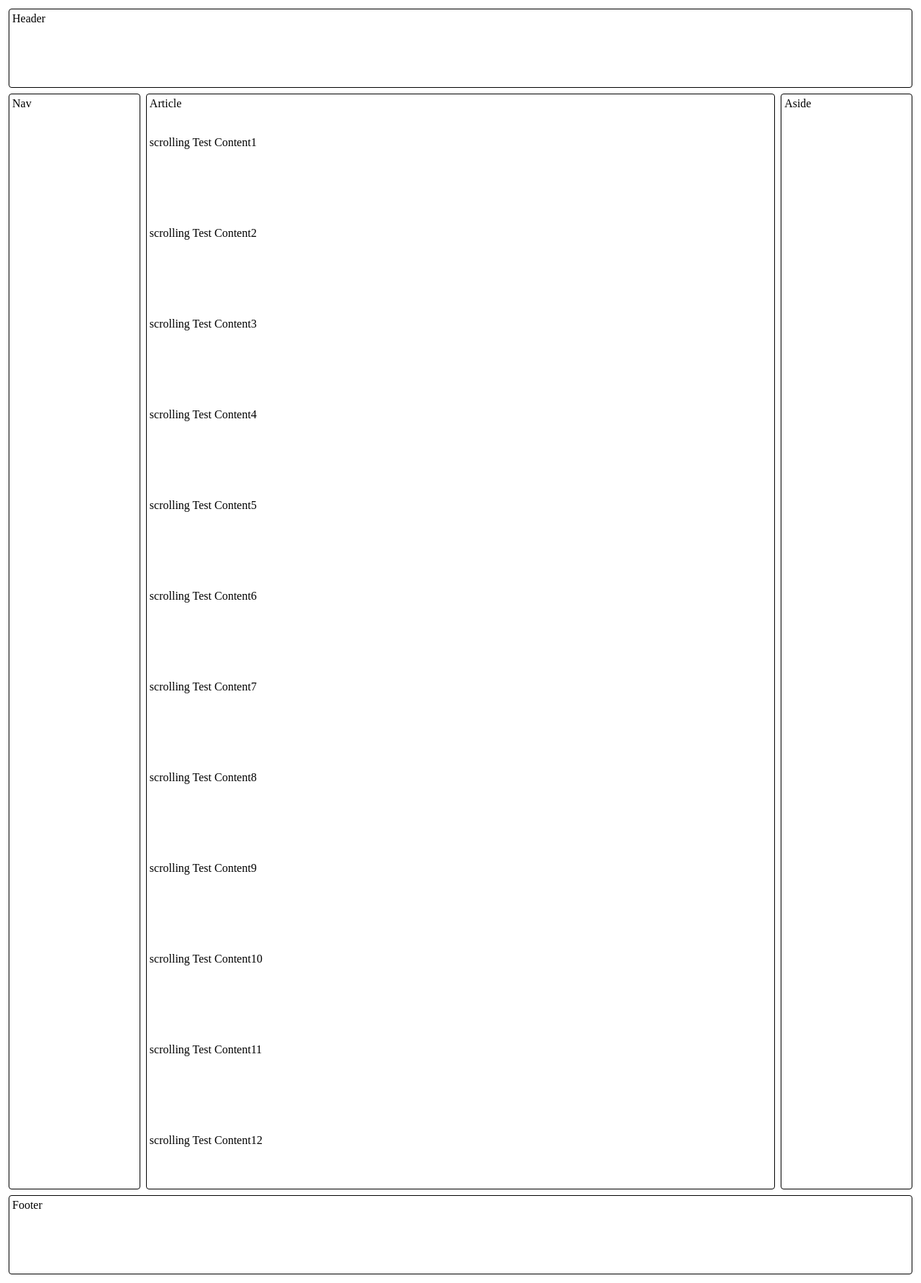
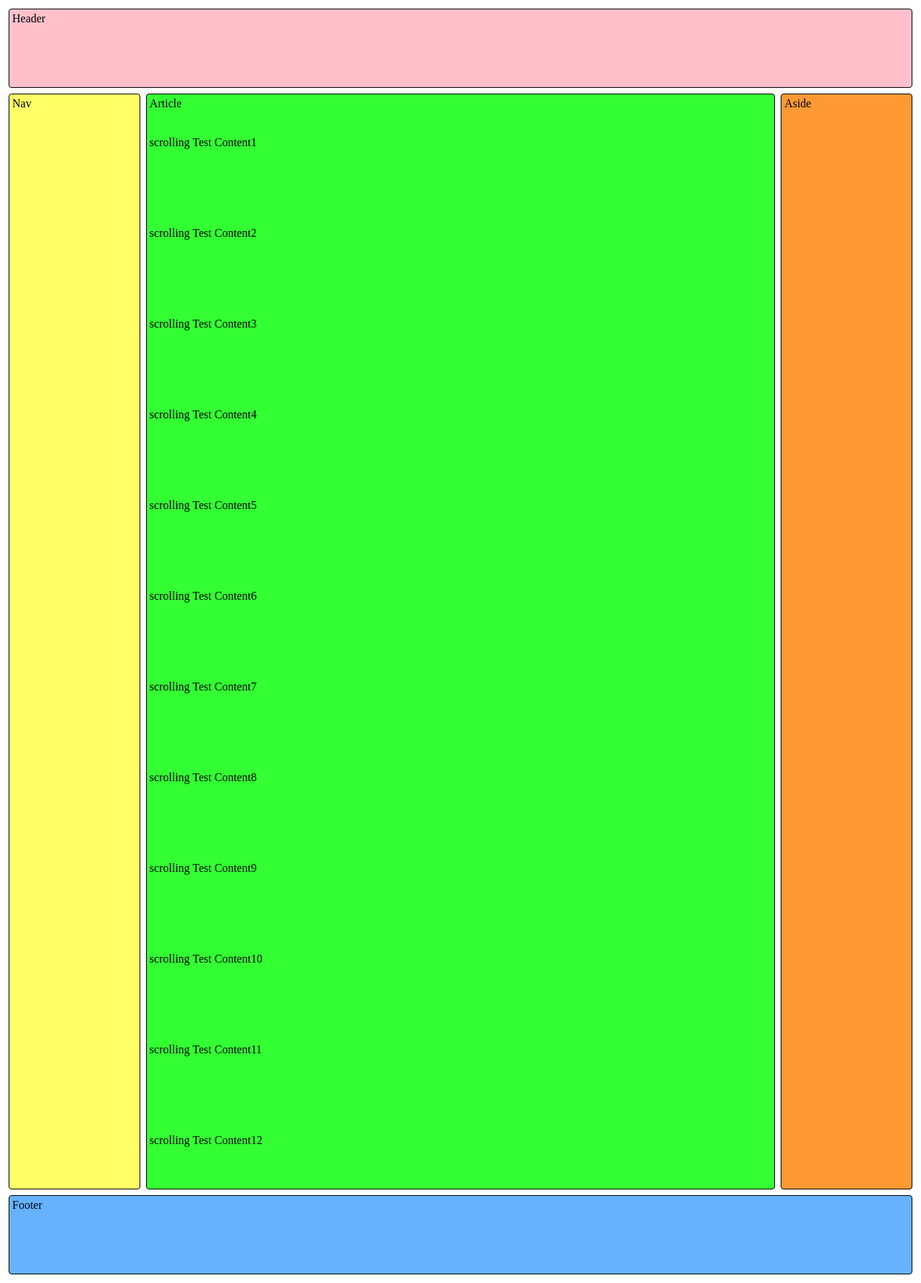
Before and after one commit to kumaran-is/flex-holygrail-layout, an Angular app: page / in a window 1280 px wide. Shown: the whole page at 72% size. Built offline with nearby package versions, Linux system fonts and the light colour scheme.

Commit message:
added color

```diff
--- a/src/app/app.component.scss
+++ b/src/app/app.component.scss
@@ -33,6 +33,26 @@ nav, article, aside {
   border-radius: 0.25em;
 }
 
+header {
+  background-color: #FFC0CB
+}
+
+nav {
+  background-color: #FFFF66
+}
+
+article {
+  background-color: #33FF33
+}
+
+aside {
+  background-color: #FF9933
+}
+
+footer {
+  background-color: #66B2FF
+}
+
 /* I went with a fixed height header & footer because it's a common case.
   This could easily be altered to flex proportionally with the page.
 */
```
